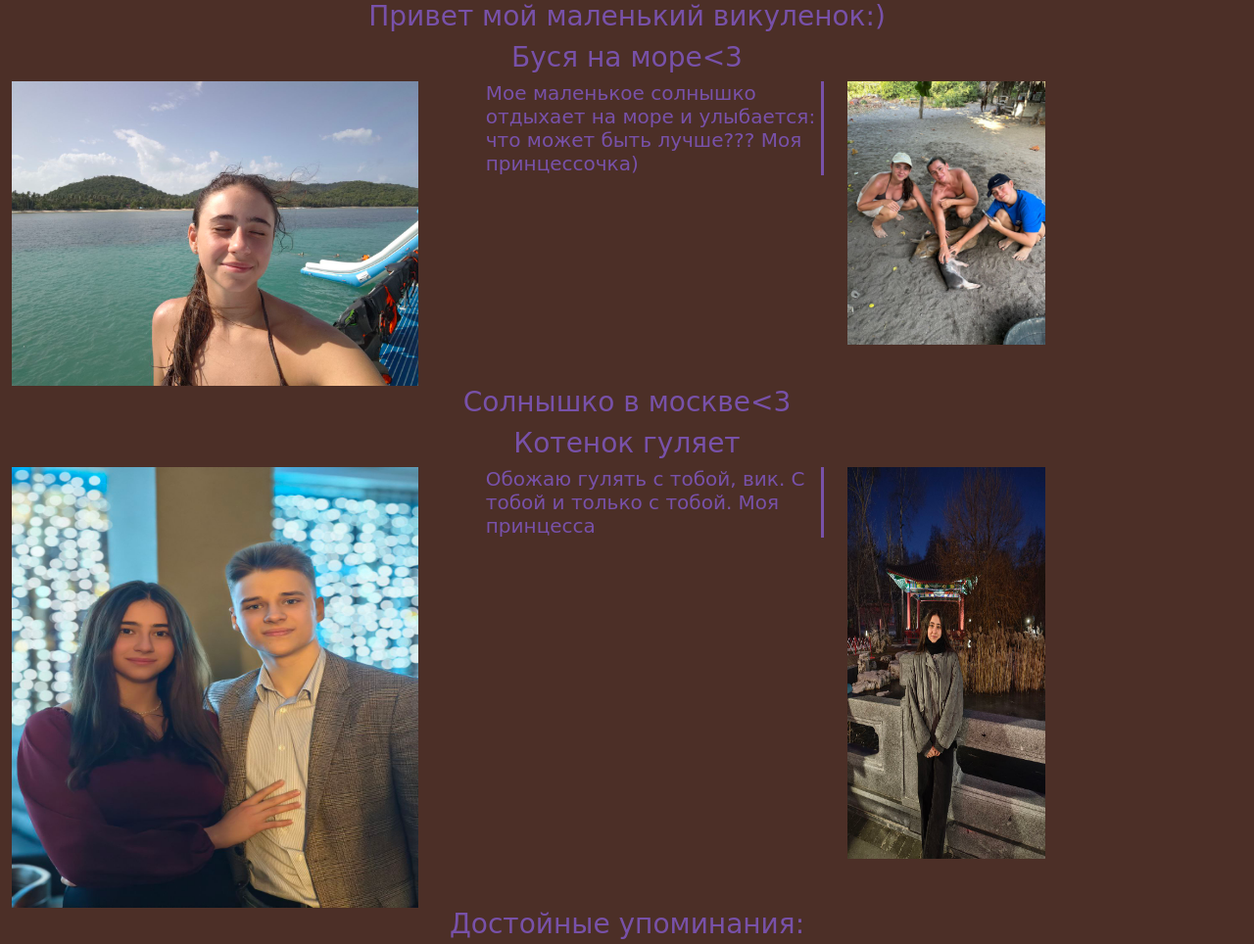
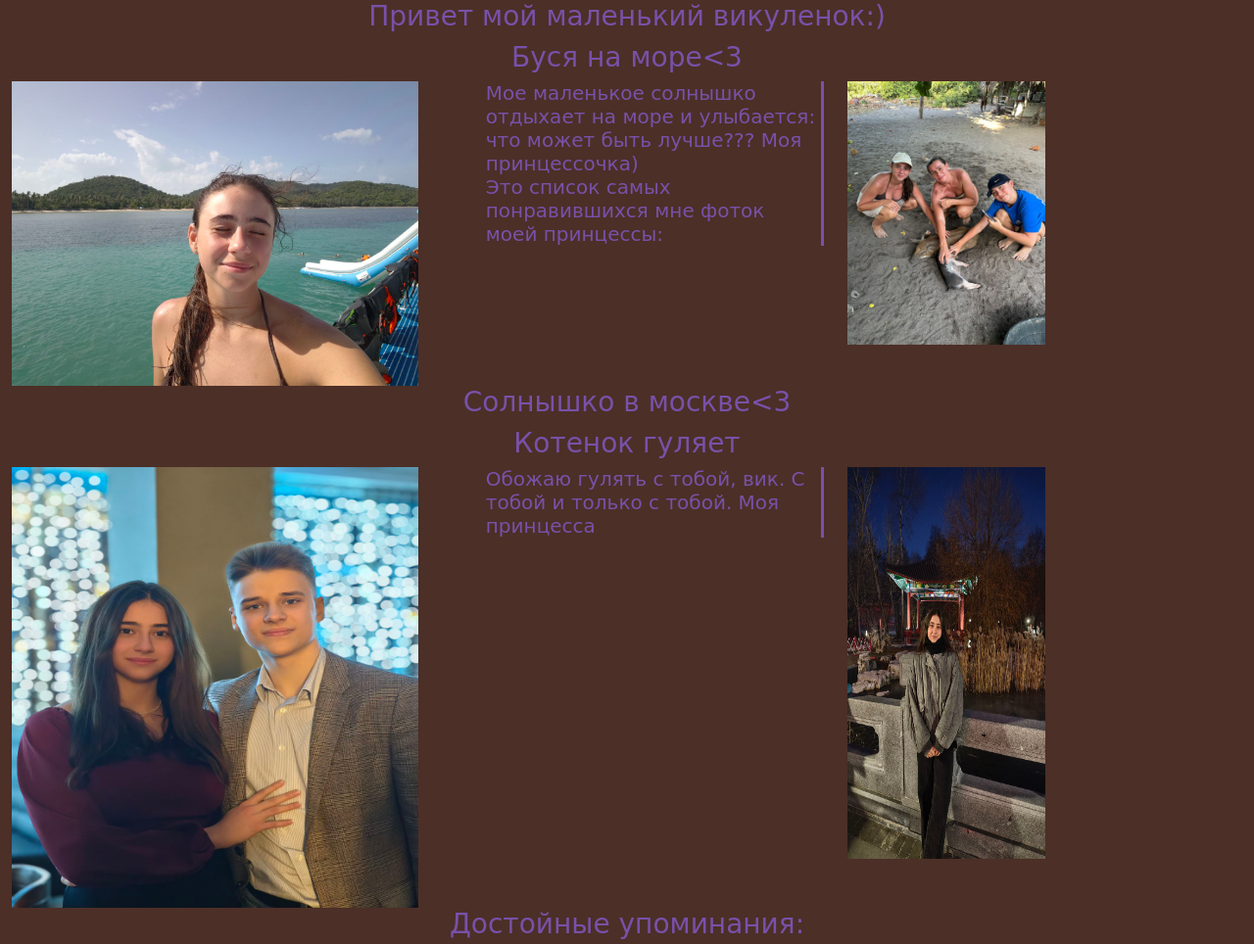
Before and after one commit to sandalina0/viki, a plain HTML site: page index.html in a window 1280 px wide. Shown: the top 964 px of the page at 98% size. Drawn offline with nearby package versions, Linux system fonts and the light colour scheme.

Commit message:
Update index.html

```diff
--- a/index.html
+++ b/index.html
@@ -17,7 +17,7 @@
             <div class="row">
                 <div class="col-8 p">
                     <img class="col-6 i1" src="./photoes/sea(1).jpg" alt="">
-                    <h5 class="col-5 float">Мое маленькое солнышко отдыхает на море и улыбается: что может быть лучше??? Моя принцессочка)</h5>
+                    <h5 class="col-5 float">Мое маленькое солнышко отдыхает на море и улыбается: что может быть лучше??? Моя принцессочка)<br>Это список самых понравившихся мне фоток моей принцессы:</h5>
                 </div>
                 <div class="col-4">
                   <img class="col-6 i1 p5" src="./photoes/sea(5).jpg" alt="">
```
